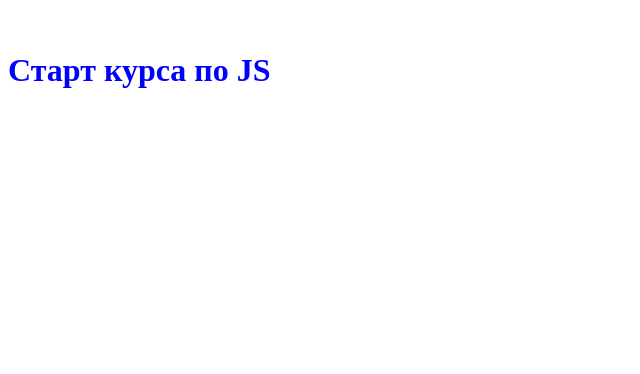
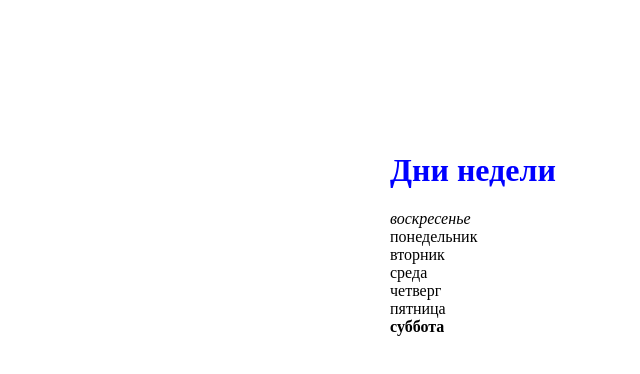
Before and after one commit to SantYaga33/Glo-JS, a plain HTML site: page index.html in a window 1280 px wide. Shown: the part 148-522 px from the top of the page, without its empty margins (0-640 px from the left). Drawn offline with Linux system fonts and the light colour scheme.

Commit message:
lesson-6_1

```diff
--- a/css/main.css
+++ b/css/main.css
@@ -1,4 +1,9 @@
+.wrap {
+  width: 500px;
+  margin: 0 auto;
+  margin-top: 300px;
+}
+
 h1 {
-  margin-top: 200px;
   color: blue;
 }
--- a/index.html
+++ b/index.html
@@ -5,10 +5,13 @@
   <meta name="viewport" content="width=device-width, initial-scale=1.0">
   <meta http-equiv="X-UA-Compatible" content="ie=edge">
   <link rel="stylesheet" href="css/main.css">
-  <title>js</title>
+  <title>js-6_1</title>
 </head>
   <body>
-    <h1>Старт курса по JS</h1>
+    <div class="wrap">
+      <h1>Дни недели</h1>
+      <div class="dayOfWeek"></div>
+    </div>
     <script src="js/main.js"></script>
   </body>
 </html>
--- a/js/main.js
+++ b/js/main.js
@@ -1,4 +1,22 @@
-let money, income, addExpenses, deposit, mission, period;
 
-alert('Ну что ж - погнали !!!');
-console.log('Любой тест ))');
+let week = ['воскресенье', 'понедельник', 'вторник', 'среда', 'четверг', 'пятница', 'суббота'],
+    day = new Date(),
+    currentDay = day.getDay(),
+    dayOfWeek = document.querySelector('.dayOfWeek');
+
+let getDayOfWeek = function() {
+  for (let i = 0; i < week.length; i++ ) {
+    let div = document.createElement('div');
+    if (week[i] == week[currentDay]) {
+      div.innerHTML = `<b>${week[currentDay]}</b><br>`;
+      dayOfWeek.appendChild(div);
+    } else if (week[i] == week[0] || week[i] == week[6]) {
+      div.innerHTML = `<i>${week[i]}</i><br>`;
+      dayOfWeek.appendChild(div);
+    } else {
+      div.innerHTML = `${week[i]}<br>`;
+      dayOfWeek.appendChild(div);
+    }
+  }
+};
+getDayOfWeek();
```
